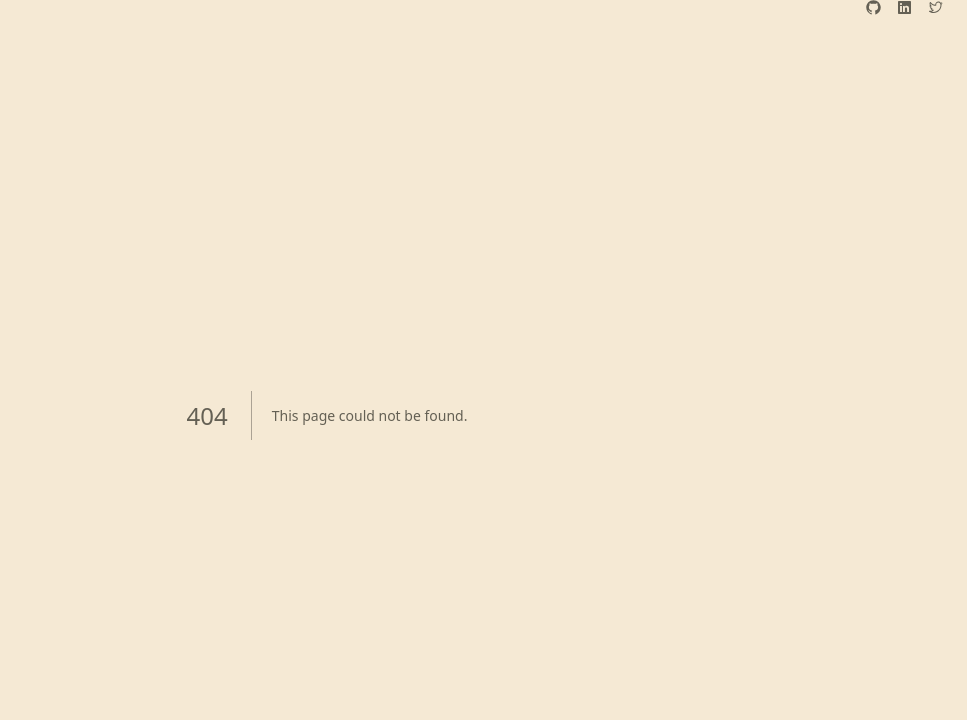
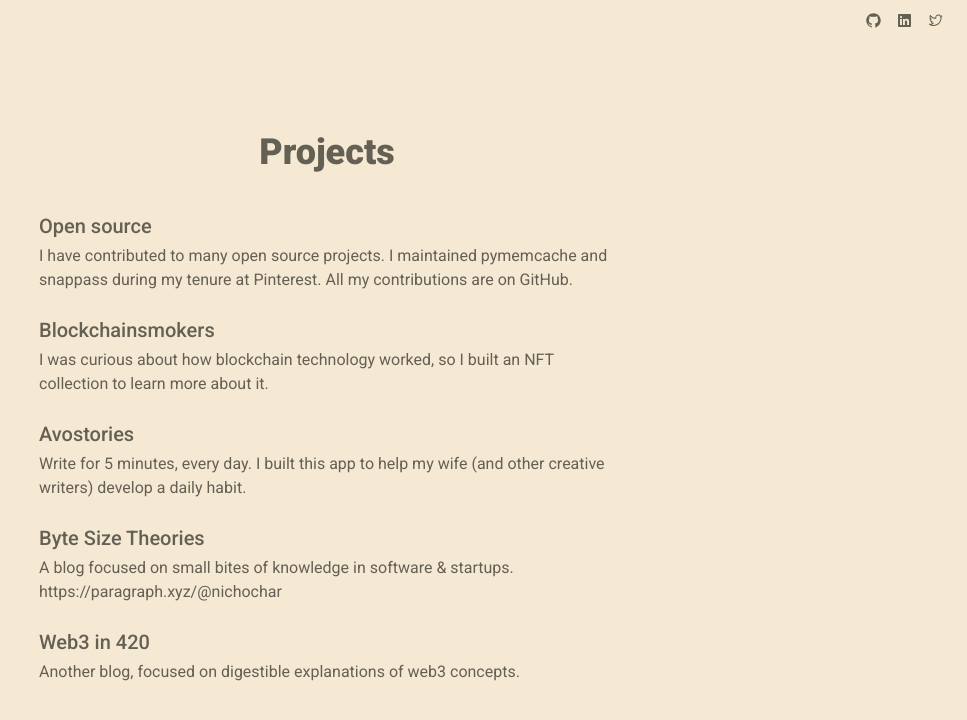
Before and after one commit to nichochar/nicholascharriere.com-vercel, a Next.js app: page /projects in a window 1280 px wide. Before the commit this address had no page. Shown: the top 720 px of the page, without its empty margins (313-1280 px from the left). Built offline with nearby package versions, Linux system fonts and the light colour scheme.

Commit message:
Add projects page

```diff
--- a/app/layout.tsx
+++ b/app/layout.tsx
@@ -38,7 +38,7 @@
               <TwitterLogoIcon />
             </a>
           </header>
-          <main> {children}</main>
+          <main className="px-4"> {children}</main>
           <footer className="h-10"></footer>
         </div>
       </body>
--- a/app/page.tsx
+++ b/app/page.tsx
@@ -1,4 +1,5 @@
 import Image from "next/image";
+import Link from "next/link";
 
 export default function Home() {
   return (
@@ -11,7 +12,6 @@
         alt="Nicholas Charriere"
       />
       <h1 className="text-4xl font-extrabold m-4">Nicholas Charriere</h1>
-
       <p className="max-w-xl pt-4 sm:pt-2">
         I&rsquo;m a programmer that loves building things, working on hard
         problems and collaborating with interesting people.
@@ -33,7 +33,6 @@
         </a>
         .
       </p>
-
       <p className="max-w-xl pt-8 sm:pt-6">
         I recently was a founding engineer at{" "}
         <a
@@ -64,6 +63,12 @@
         </a>{" "}
         before joining Cruise.
       </p>
+      <Link
+        className="pt-16 text-text-700 text-xl font-medium underline hover:text-froly-500"
+        href="/projects"
+      >
+        Projects
+      </Link>
     </main>
   );
 }
--- /dev/null
+++ b/app/projects/page.tsx
@@ -0,0 +1,51 @@
+export default function Home() {
+  return (
+    <main className="flex flex-col items-center justify-center">
+      <h1 className="text-4xl font-extrabold m-4">Projects</h1>
+
+      <div className="flex flex-col">
+        <a href="https://github.com" className="hover:text-froly-500">
+          <h2 className="text-xl font-medium pt-6">Open source</h2>
+        </a>
+        <p className="max-w-xl pt-1">
+          I have contributed to many open source projects. I maintained
+          pymemcache and snappass during my tenure at Pinterest. All my
+          contributions are on GitHub.
+        </p>
+        <a
+          href="https://blockchainsmokers.xyz"
+          className="hover:text-froly-500"
+        >
+          <h2 className="text-xl font-medium pt-6">Blockchainsmokers</h2>
+        </a>
+        <p className="max-w-xl pt-1">
+          I was curious about how blockchain technology worked, so I built an
+          NFT collection to learn more about it.
+        </p>
+        <a href="https://avostories.com" className="hover:text-froly-500">
+          <h2 className="text-xl font-medium pt-6">Avostories</h2>
+        </a>
+        <p className="max-w-xl pt-1">
+          Write for 5 minutes, every day. I built this app to help my wife (and
+          other creative writers) develop a daily habit.
+        </p>
+        <a href="https://bytesizetheories.com" className="hover:text-froly-500">
+          <h2 className="text-xl font-medium pt-6">Byte Size Theories</h2>
+        </a>
+        <p className="max-w-xl pt-1">
+          A blog focused on small bites of knowledge in software & startups.
+        </p>
+        https://paragraph.xyz/@nichochar
+        <a
+          href="https://paragraph.xyz/@nichochar"
+          className="hover:text-froly-500"
+        >
+          <h2 className="text-xl font-medium pt-6">Web3 in 420</h2>
+        </a>
+        <p className="max-w-xl pt-1">
+          Another blog, focused on digestible explanations of web3 concepts.
+        </p>
+      </div>
+    </main>
+  );
+}
```
